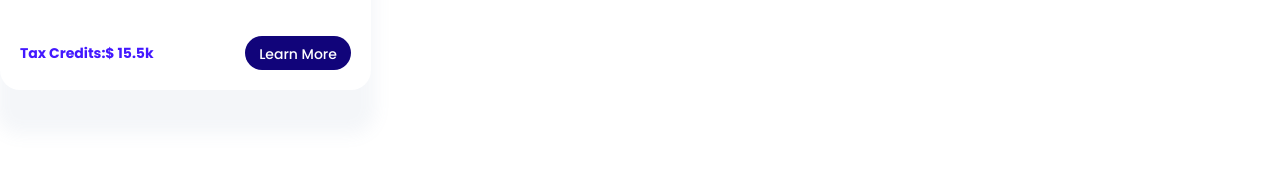
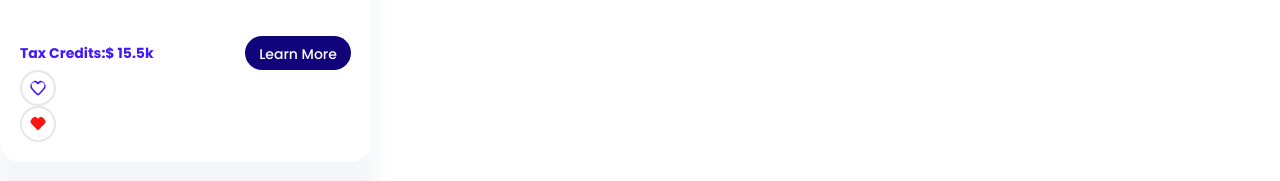
Before and after one commit to ekufta0530/NomadTaxPro-frontend, a Next.js app: page /dashboard in a window 1280 px wide. Shown: the part 419-600 px from the top of the page. Built offline with nearby package versions, Linux system fonts and the light colour scheme.

Commit message:
added heart

```diff
--- a/components/cards/countryCard/index.tsx
+++ b/components/cards/countryCard/index.tsx
@@ -49,6 +49,18 @@ export function CountryCard() {
             className="w-[6.625rem] h-[2.125rem] rounded-full text-sm"
           />
         </Flex>
+        <Icon
+          icon="HeartOutline"
+          size="sm"
+          variant="circle"
+          className="w-[2.25rem] h-[2.25rem] bg-white px-2 py-2"
+        />
+        <Icon
+          icon="HeartFilled"
+          size="sm"
+          variant="circle"
+          className="w-[2.25rem] h-[2.25rem] bg-white px-2 py-2"
+        />
       </div>
     </>
   );
```
